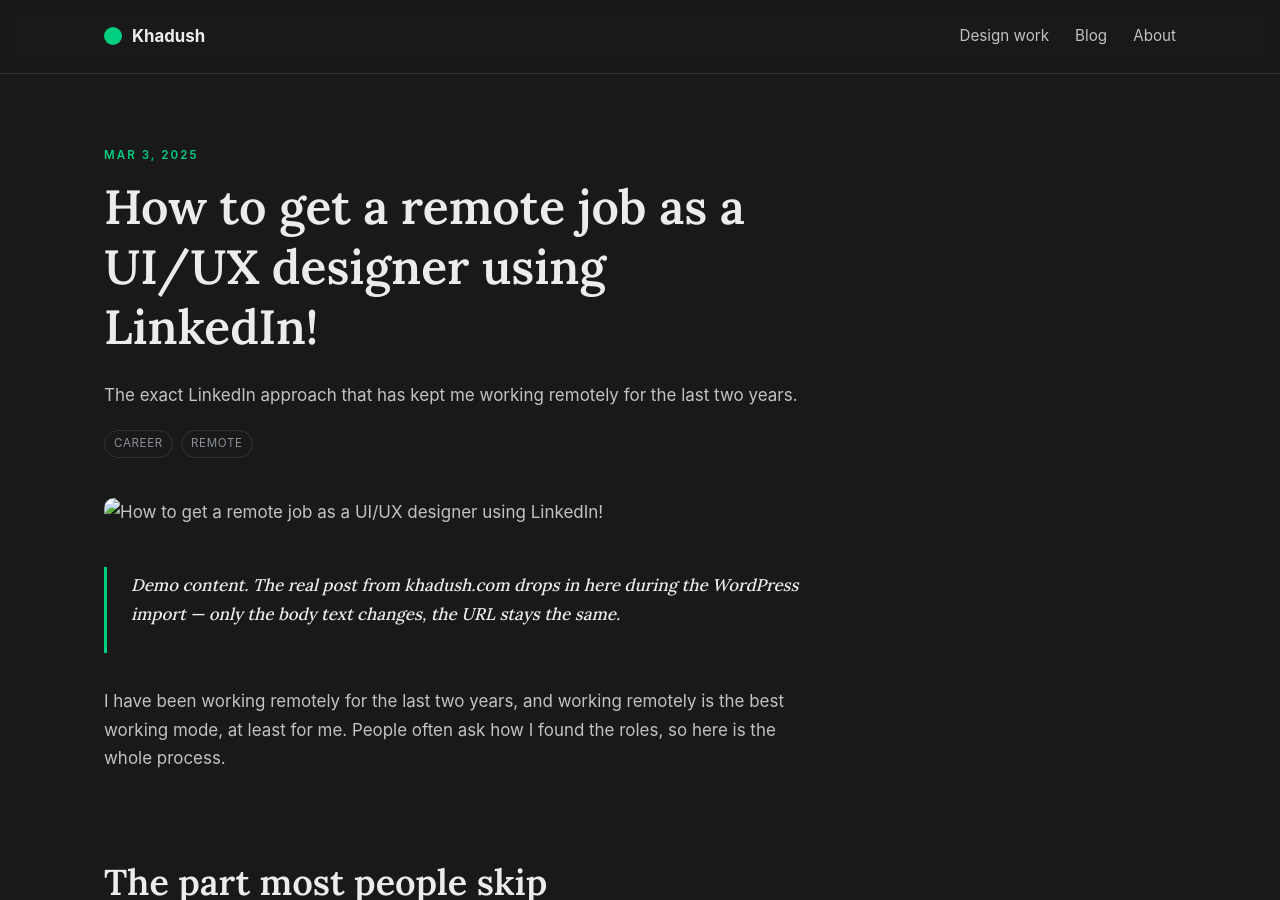
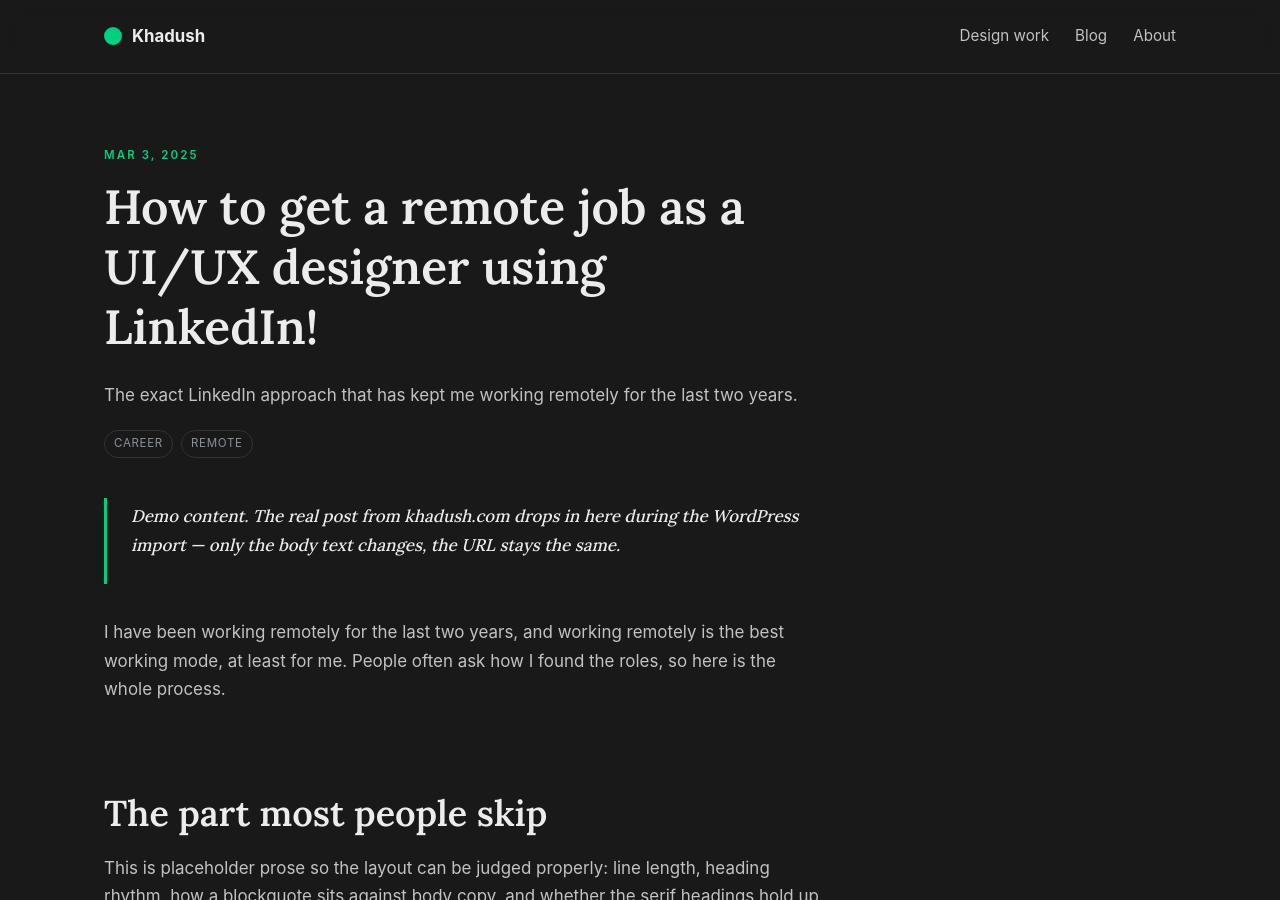
Before and after one commit to khadushrohit/khadushrohit.github.io, a Jekyll site: the page built from _posts/2025-03-03-remote-job.md, in a window 1280 px wide and 900 px high. Built offline with Jekyll 4.4.1, drawn with Linux system fonts in a browser that asks for light colours.

Commit message:
Fix broken image icon when cover image field is empty

```diff
--- a/_layouts/post.html
+++ b/_layouts/post.html
@@ -11,7 +11,7 @@
       <div class="tags">{% for t in page.tags %}<span class="tag">{{ t }}</span>{% endfor %}</div>
       {% endif %}
     </header>
-    {% if page.image %}<img class="cover" src="{{ page.image | relative_url }}" alt="{{ page.title }}">{% endif %}
+    {% if page.image != "" %}<img class="cover" src="{{ page.image | relative_url }}" alt="{{ page.title }}">{% endif %}
     <div class="article-body">{{ content }}</div>
     <hr>
     <p class="measure"><a class="read-more" href="{{ '/blog/' | relative_url }}">&larr; All posts</a></p>
--- a/_layouts/project.html
+++ b/_layouts/project.html
@@ -9,7 +9,7 @@
       {% if page.description %}<p>{{ page.description }}</p>{% endif %}
       {% if page.link %}<p><a class="btn btn-ghost" href="{{ page.link }}" rel="noopener">View live &rarr;</a></p>{% endif %}
     </header>
-    {% if page.image %}<img class="cover" src="{{ page.image | relative_url }}" alt="{{ page.title }}">{% endif %}
+    {% if page.image != "" %}<img class="cover" src="{{ page.image | relative_url }}" alt="{{ page.title }}">{% endif %}
     <div class="article-body">{{ content }}</div>
     <hr>
     <p class="measure"><a class="read-more" href="{{ '/work/' | relative_url }}">&larr; All work</a></p>
--- a/work.html
+++ b/work.html
@@ -15,7 +15,7 @@
     <div class="grid">
       {% for project in site.projects %}
       <article class="card">
-        <div class="thumb"{% if project.image %} style="background-image:url('{{ project.image | relative_url }}')"{% endif %}></div>
+        <div class="thumb"{% if project.image != "" %} style="background-image:url('{{ project.image | relative_url }}')"{% endif %}></div>
         <div class="body">
           <p class="muted">{{ project.role }}{% if project.year %} &middot; {{ project.year }}{% endif %}</p>
           <h3><a href="{{ project.url | relative_url }}">{{ project.title }}</a></h3>
```
